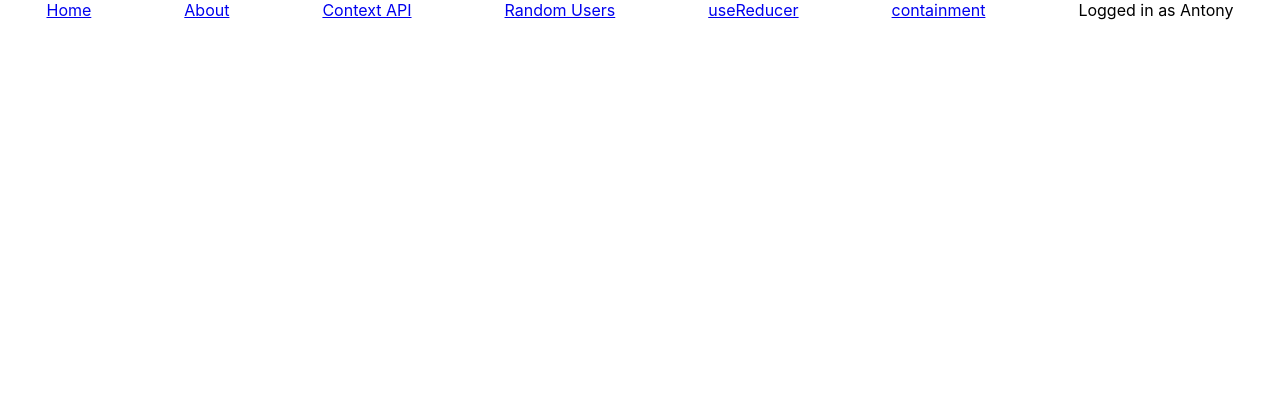
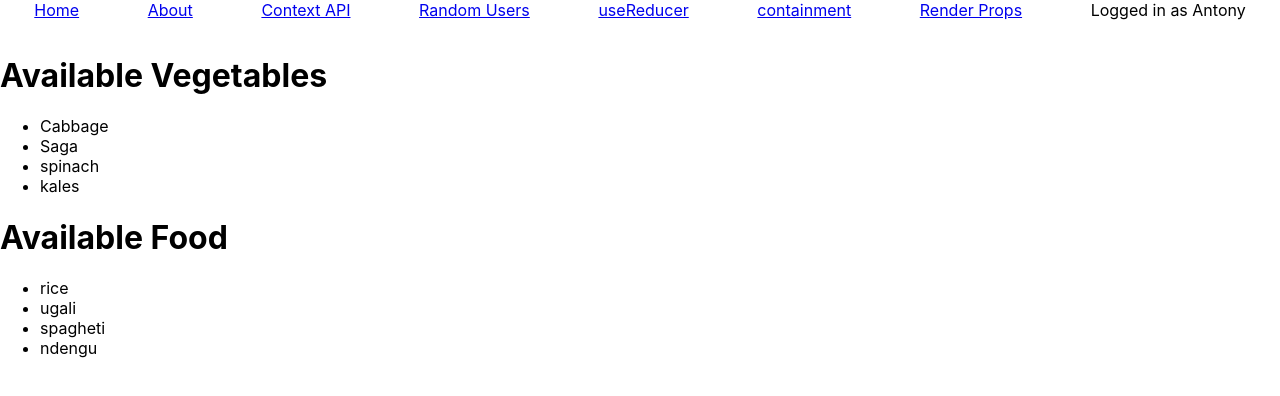
Before and after one commit to Antonykibet/react-tutorial, a React (Create React App) app: page /renderprops in a window 1280 px wide. Shown: the top 396 px of the page. Built offline with nearby package versions, Linux system fonts and the light colour scheme.

Commit message:
Render Prop

```diff
--- a/src/App.js
+++ b/src/App.js
@@ -8,12 +8,13 @@ import ContextExample from './components/ContextExample.js';
 import RandomUsers from './components/RandomUsers.js';
 import Chatbox from './components/message(useReducer).js';
 import Dialog from './components/Dialogbox(composition).js'
+import TodaysMenu  from './components/AvailableProducts.js';
 
 import './App.css';
 
 
 function App() {
-  const [username] = useState('Antony')
+  const [username,setUsername] = useState('Antony')
   return(
     <userContext.Provider value={username}>
       <nav>
@@ -23,6 +24,7 @@ function App() {
         <Link to='/randomUsers'>Random Users</Link>
         <Link to='/useReducer'>useReducer</Link>
         <Link to='/containment'>containment</Link>
+        <Link to='/renderprops'>Render Props</Link>
         <div>Logged in as {useContext(userContext)}</div>
       </nav>
       <Routes>
@@ -32,6 +34,7 @@ function App() {
         <Route path='/randomUsers' element = {<RandomUsers/>}/>
         <Route path='/useReducer' element={<Chatbox/>}></Route>
         <Route path='/containment' element={<Dialog/>}></Route>
+        <Route path='/renderprops' element={<TodaysMenu/>}></Route>
       </Routes>
     </userContext.Provider>
   )
--- /dev/null
+++ b/src/components/AvailableProducts.js
@@ -0,0 +1,45 @@
+import { useEffect, useState } from "react";
+
+function AvailableProducts({url,render}){
+    const [data,setData] = useState([])
+    useEffect(()=>{
+        if(url.includes('mboga')){
+            setData(['Cabbage','Saga','spinach','kales'])
+        }else{
+            setData(['rice','ugali','spagheti','ndengu'])
+        }
+    },[url])
+    return render(data)
+}
+function AvailableMboga(){
+   return (
+    <AvailableProducts url='https://chuom/mboga' render={(data)=>(
+        <div>
+            <h1>Available Vegetables</h1>
+            <ul>
+                {data.map((item)=><li>{item}</li> )}
+            </ul>
+        </div>
+   )}/>
+   )
+}
+function AvailableFood(){
+    return(
+        <AvailableProducts url='https://chuom/food' render={(data)=>(
+        <div>
+            <h1>Available  Food</h1>
+            <ul>
+                {data.map((item)=><li>{item}</li> )}
+            </ul>
+        </div>
+    )}/>
+    )
+}
+export default function TodaysMenu(){
+    return(
+        <div>
+            <AvailableMboga/>
+            <AvailableFood/>
+        </div>
+    )
+}
```
